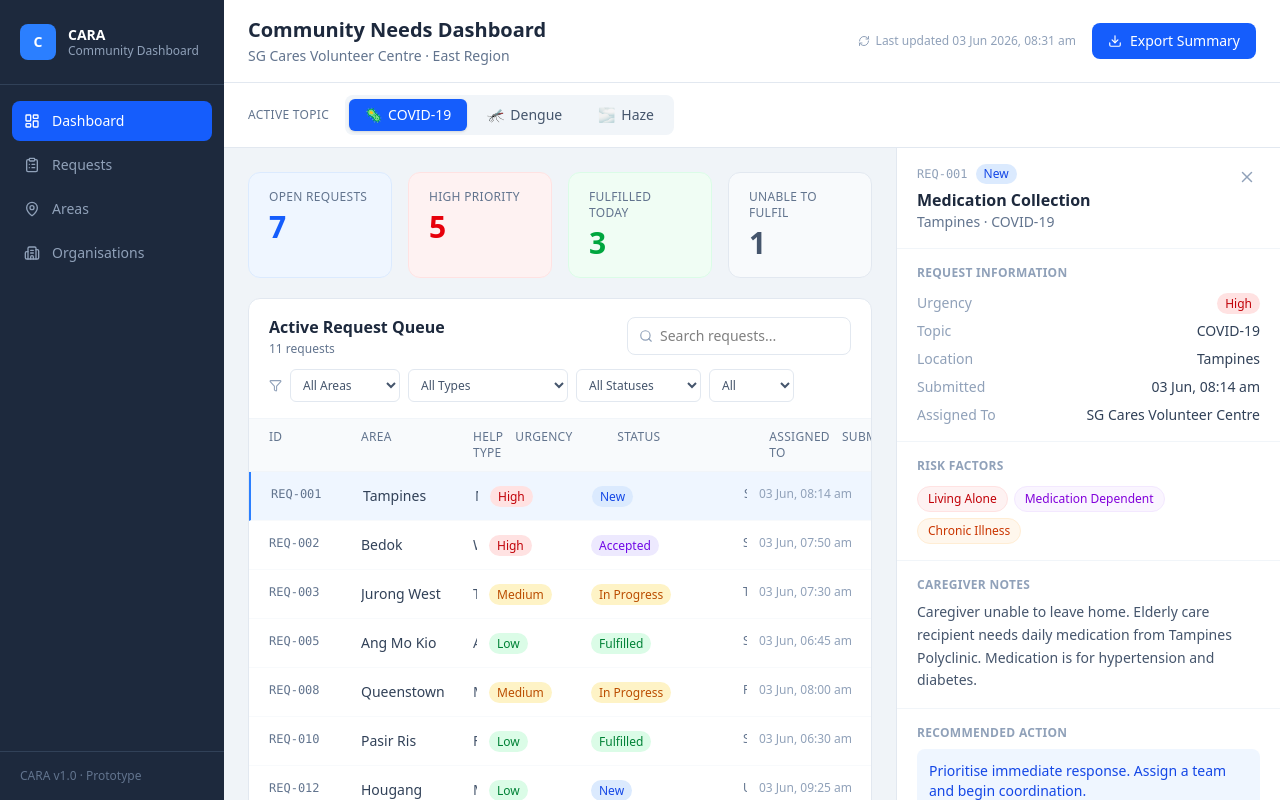
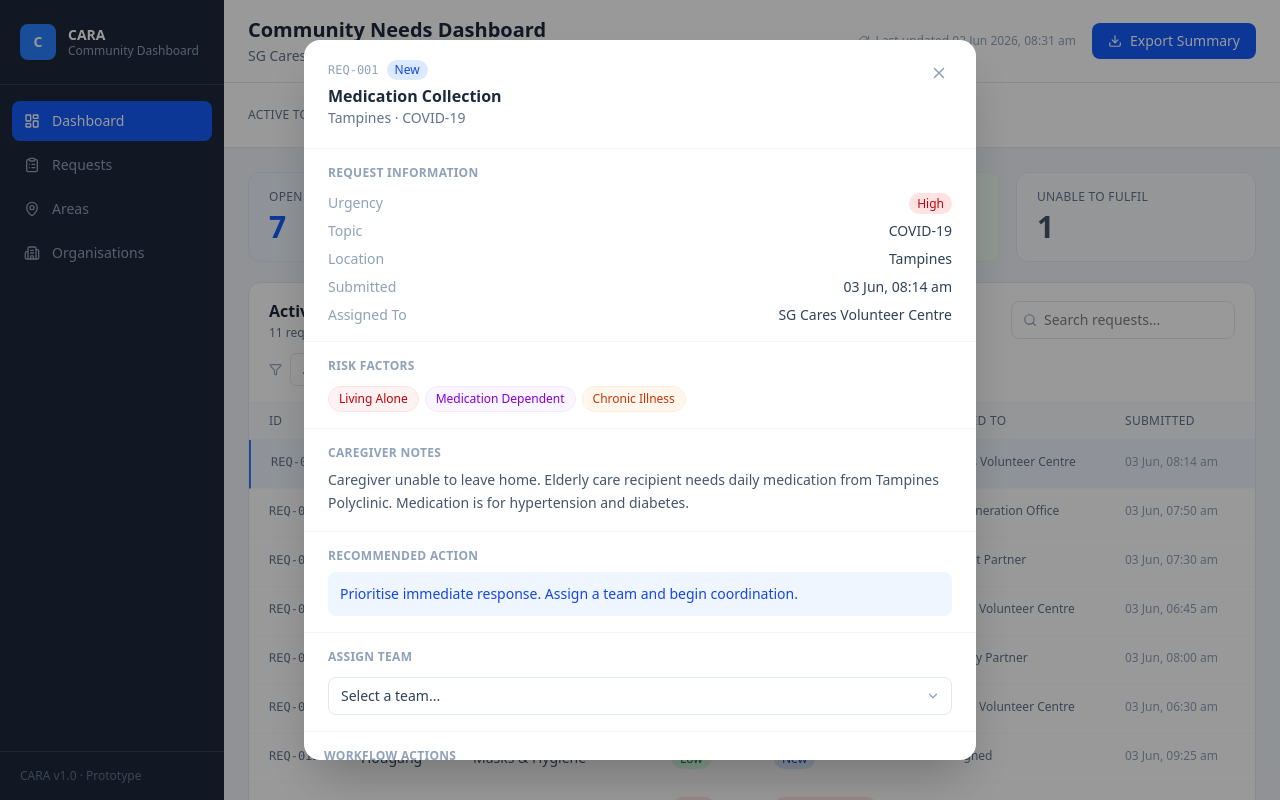
Before and after one commit to kjcheong03/community-partner-dashboard, a Next.js app: page / in a window 1280 px wide. Both pictures are taken after a click on the button 752 px from the left and 464 px from the top of the page. Shown: the top 800 px of the page. Built offline with nearby package versions, Linux system fonts and the light colour scheme.

Commit message:
Replace side drawer with full-screen modal for request detail

```diff
--- a/src/app/page.tsx
+++ b/src/app/page.tsx
@@ -42,9 +42,7 @@ export default function DashboardPage() {
           }}
         />
 
-        <div className="flex flex-1 min-h-0">
-          {/* Main content */}
-          <main className="flex-1 overflow-y-auto p-6 space-y-5 min-w-0">
+        <main className="flex-1 overflow-y-auto p-6 space-y-5">
           <KpiRow requests={requests} topic={topic} />
 
           <RequestQueue
@@ -56,19 +54,15 @@ export default function DashboardPage() {
 
           <CommunityInsights requests={requests} topic={topic} />
         </main>
+      </div>
 
-          {/* Detail drawer */}
       {selectedRequest && (
-            <div className="relative shrink-0">
         <RequestDetailDrawer
           request={selectedRequest}
           onClose={() => setSelectedId(null)}
           onUpdate={handleUpdate}
         />
-            </div>
       )}
-        </div>
-      </div>
     </div>
   );
 }
--- a/src/components/RequestDetailDrawer.tsx
+++ b/src/components/RequestDetailDrawer.tsx
@@ -112,9 +112,13 @@ export default function RequestDetailDrawer({ request, onClose, onUpdate }: Prop
   const canReroute = !["Fulfilled", "Unable To Fulfil", "Rerouted"].includes(request.status);
 
   return (
-    <div className="w-96 bg-white border-l border-slate-200 flex flex-col overflow-hidden">
+    <div
+      className="fixed inset-0 z-50 bg-black/40 flex items-center justify-center p-6"
+      onClick={(e) => { if (e.target === e.currentTarget) onClose(); }}
+    >
+      <div className="bg-white rounded-2xl shadow-2xl w-full max-w-2xl max-h-[90vh] flex flex-col overflow-hidden">
       {/* Header */}
-      <div className="px-5 py-4 border-b border-slate-100 flex items-start justify-between">
+      <div className="px-6 py-5 border-b border-slate-100 flex items-start justify-between">
         <div>
           <div className="flex items-center gap-2">
             <span className="font-mono text-xs text-slate-400">{request.id}</span>
@@ -132,7 +136,7 @@ export default function RequestDetailDrawer({ request, onClose, onUpdate }: Prop
 
       <div className="flex-1 overflow-y-auto thin-scrollbar">
         {/* Request info */}
-        <section className="px-5 py-4 border-b border-slate-100">
+        <section className="px-6 py-4 border-b border-slate-100">
           <h4 className="text-xs font-semibold text-slate-400 uppercase tracking-wide mb-3">Request Information</h4>
           <div className="space-y-2 text-sm">
             <Row label="Urgency">
@@ -150,7 +154,7 @@ export default function RequestDetailDrawer({ request, onClose, onUpdate }: Prop
 
         {/* Risk factors */}
         {request.riskFactors.length > 0 && (
-          <section className="px-5 py-4 border-b border-slate-100">
+          <section className="px-6 py-4 border-b border-slate-100">
             <h4 className="text-xs font-semibold text-slate-400 uppercase tracking-wide mb-3">Risk Factors</h4>
             <div className="flex flex-wrap gap-1.5">
               {request.riskFactors.map((rf) => (
@@ -169,13 +173,13 @@ export default function RequestDetailDrawer({ request, onClose, onUpdate }: Prop
         )}
 
         {/* Caregiver notes */}
-        <section className="px-5 py-4 border-b border-slate-100">
+        <section className="px-6 py-4 border-b border-slate-100">
           <h4 className="text-xs font-semibold text-slate-400 uppercase tracking-wide mb-2">Caregiver Notes</h4>
           <p className="text-sm text-slate-600 leading-relaxed">{request.notes}</p>
         </section>
 
         {/* Recommended action */}
-        <section className="px-5 py-4 border-b border-slate-100">
+        <section className="px-6 py-4 border-b border-slate-100">
           <h4 className="text-xs font-semibold text-slate-400 uppercase tracking-wide mb-2">Recommended Action</h4>
           <div className="bg-blue-50 rounded-lg p-3 text-sm text-blue-700">
             {request.urgency === "High"
@@ -187,7 +191,7 @@ export default function RequestDetailDrawer({ request, onClose, onUpdate }: Prop
         </section>
 
         {/* Team assignment */}
-        <section className="px-5 py-4 border-b border-slate-100">
+        <section className="px-6 py-4 border-b border-slate-100">
           <h4 className="text-xs font-semibold text-slate-400 uppercase tracking-wide mb-3">Assign Team</h4>
           <div className="relative">
             <select
@@ -237,7 +241,7 @@ export default function RequestDetailDrawer({ request, onClose, onUpdate }: Prop
         </section>
 
         {/* Activity timeline */}
-        <section className="px-5 py-4">
+        <section className="px-6 py-4">
           <h4 className="text-xs font-semibold text-slate-400 uppercase tracking-wide mb-4">Activity Log</h4>
           <ActivityTimeline entries={request.activityLog} />
         </section>
@@ -245,7 +249,7 @@ export default function RequestDetailDrawer({ request, onClose, onUpdate }: Prop
 
       {/* Reroute confirmation dialog */}
       {showRerouteDialog && (
-        <div className="absolute inset-0 bg-black/30 flex items-center justify-center z-50 p-6">
+        <div className="fixed inset-0 bg-black/50 flex items-center justify-center z-[60] p-6">
           <div className="bg-white rounded-xl shadow-xl p-6 w-full max-w-sm">
             <h3 className="font-semibold text-slate-800 mb-2">Reroute Request</h3>
             <p className="text-sm text-slate-500 mb-4">Select the organisation to reroute {request.id} to.</p>
@@ -275,6 +279,7 @@ export default function RequestDetailDrawer({ request, onClose, onUpdate }: Prop
           </div>
         </div>
       )}
+      </div>
     </div>
   );
 }
```
Lines whose indentation alone changed are shown as unchanged.
